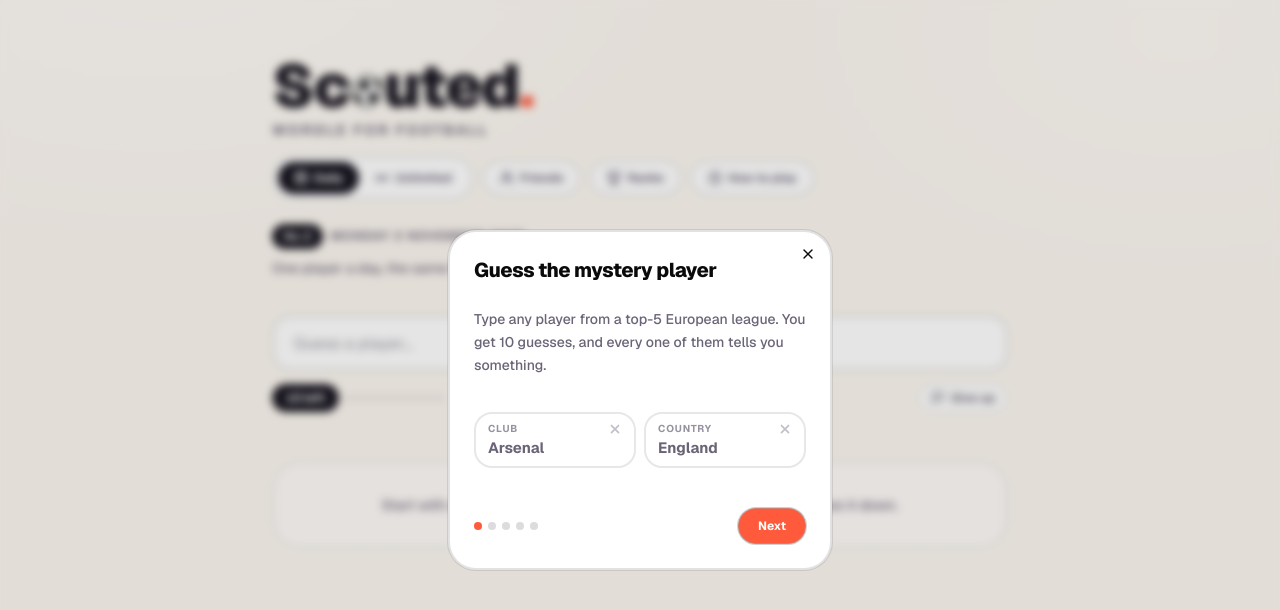
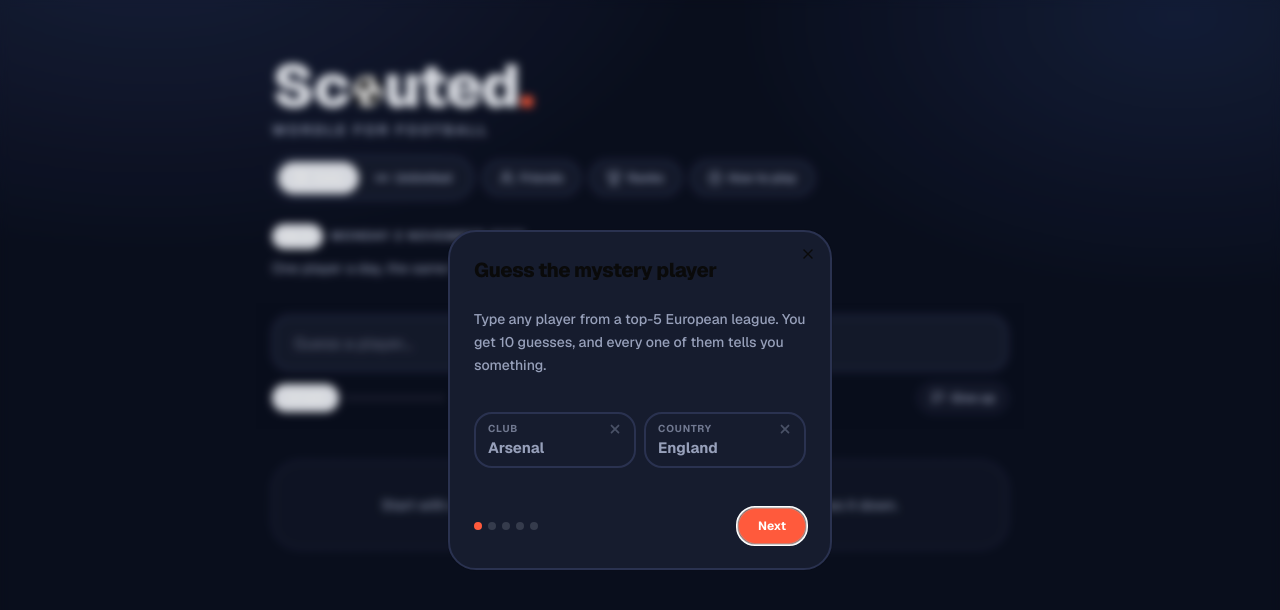
Before and after one commit to Sharone-12/Scouted-wordle-for-football, a Next.js app: page / in a window 1280 px wide. Shown: the top 610 px of the page. Built offline with nearby package versions, Linux system fonts and the light colour scheme.

Commit message:
Floodlit night theme

```diff
--- a/src/app/globals.css
+++ b/src/app/globals.css
@@ -129,35 +129,37 @@
   }
 }
 /* ── Scouted palette ───────────────────────────────────────────────────────
-   Flat saturated fills over a warm canvas. Every pairing below was picked to
-   clear 4.5:1 against its own text colour, because the result colours are the
-   game's primary signal and a washed-out amber would cost players information.
-   Colour is still never alone: each cell also carries an icon.             */
+   Floodlit night. Saturated result colours over a midnight surface, which is
+   what stops the board reading as default white-cards-on-white. Every pairing
+   below clears 4.5:1 against its own text colour, because the result colours
+   are the game's primary signal. Colour is still never alone: each cell also
+   carries an icon.                                                          */
 @theme {
-  --color-canvas: #fcf7f0;
-  --color-canvas-deep: #f0e4d4;
-  --color-ink: #17141f;
-  --color-ink-soft: #6b6477;
+  --color-canvas: #0b1020;
+  --color-canvas-deep: #1f2740;
+  --color-surface: #161c2e;
+  --color-ink: #eef1f8;
+  --color-ink-soft: #97a0ba;
+  --color-edge: #2a3250;
 
-  --color-hit: #0f9d58;
-  --color-hit-soft: #d8f3e4;
+  --color-hit: #22c55e;
+  --color-hit-soft: #123524;
   --color-close: #f5b327;
-  --color-close-soft: #fdeecd;
-  --color-miss: #ffffff;
+  --color-close-soft: #3a2c08;
+  --color-miss: #161c2e;
 
   --color-brand: #ff5a3c;
   --color-brand-deep: #e8402a;
-  --color-cobalt: #2b55e8;
+  --color-cobalt: #4f7cff;
 }
 
 @layer base {
   body {
-    /* The warm cream is the brand surface, so it is left to read as itself.
-       The two washes are faint tints of it rather than the peach and blue
-       that used to sit on top and shift the hue. */
+    /* Two cool pools of light rather than a flat fill, so the surface has
+       somewhere to fall away to. */
     background:
-      radial-gradient(900px 520px at 12% -8%, #fffcf8 0%, transparent 62%),
-      radial-gradient(760px 480px at 92% 4%, #fefaf4 0%, transparent 58%),
+      radial-gradient(900px 540px at 12% -10%, #1a2340 0%, transparent 62%),
+      radial-gradient(760px 480px at 92% 2%, #15203c 0%, transparent 58%),
       var(--color-canvas);
     background-attachment: fixed;
     color: var(--color-ink);
--- a/src/app/leaderboard/page.tsx
+++ b/src/app/leaderboard/page.tsx
@@ -19,7 +19,7 @@ async function Board() {
   return (
     <>
       {entries.length === 0 ? (
-        <p className="mt-8 rounded-[28px] border-2 border-dashed border-ink/15 bg-white/50 p-8 text-center text-sm font-medium text-ink-soft">
+        <p className="mt-8 rounded-[28px] border-2 border-dashed border-edge bg-surface/50 p-8 text-center text-sm font-medium text-ink-soft">
           Nobody has posted a streak yet. Be first.
         </p>
       ) : (
@@ -27,7 +27,7 @@ async function Board() {
           {entries.map((row, i) => (
             <li
               key={`${row.name}-${row.created_at}`}
-              className="flex items-center gap-3 rounded-2xl border-2 border-ink/12 bg-white px-4 py-3"
+              className="flex items-center gap-3 rounded-2xl border-2 border-edge bg-surface px-4 py-3"
             >
               <span className="w-6 text-right text-sm font-black tabular-nums text-ink-soft">
                 {i + 1}
--- a/src/app/page.tsx
+++ b/src/app/page.tsx
@@ -48,7 +48,7 @@ export default function Home() {
               Sc<Ball />uted<span className="text-brand">.</span>
             </span>
           </h1>
-          <div className="mt-8 h-14 animate-pulse rounded-2xl border-2 border-ink/10 bg-white/60" />
+          <div className="mt-8 h-14 animate-pulse rounded-2xl border-2 border-edge bg-surface/60" />
         </main>
       }
     >
--- a/src/components/game.tsx
+++ b/src/components/game.tsx
@@ -272,7 +272,7 @@ export function Game({
         <div className="flex flex-wrap items-center gap-2">
         <nav
           aria-label="Game mode"
-          className="flex rounded-full border-2 border-ink/12 bg-white p-1"
+          className="flex rounded-full border-2 border-edge bg-surface p-1"
         >
           {MODES.map(({ id, label, icon: Icon }) => (
             <button
@@ -293,7 +293,7 @@ export function Game({
 
         <Link
           href="/rooms"
-          className="flex items-center gap-1.5 rounded-full border-2 border-ink/12 bg-white px-4 py-2
+          className="flex items-center gap-1.5 rounded-full border-2 border-edge bg-surface px-4 py-2
                      text-xs font-bold text-ink-soft hover:text-ink"
         >
           <Users aria-hidden className="size-3.5" strokeWidth={2.5} />
@@ -301,7 +301,7 @@ export function Game({
         </Link>
         <Link
           href="/leaderboard"
-          className="flex items-center gap-1.5 rounded-full border-2 border-ink/12 bg-white px-4 py-2
+          className="flex items-center gap-1.5 rounded-full border-2 border-edge bg-surface px-4 py-2
                      text-xs font-bold text-ink-soft hover:text-ink"
         >
           <Trophy aria-hidden className="size-3.5" strokeWidth={2.5} />
@@ -320,7 +320,7 @@ export function Game({
             {mode === "daily" ? puzzleDate : "Unlimited"}
           </span>
           {mode === "unlimited" && (
-            <div className="flex items-center gap-1.5 rounded-full border border-ink/10 bg-white px-3 py-1 text-[11px] font-bold text-ink">
+            <div className="flex items-center gap-1.5 rounded-full border border-edge bg-surface px-3 py-1 text-[11px] font-bold text-ink">
               <Flame
                 aria-hidden
                 className={`size-3.5 ${
@@ -406,7 +406,7 @@ export function Game({
               {target && (
                 <div className="flex items-center">
                   {confirmingGiveUp ? (
-                    <div className="flex items-center gap-1.5 rounded-full border border-brand/30 bg-white px-2 py-1">
+                    <div className="flex items-center gap-1.5 rounded-full border border-brand/30 bg-surface px-2 py-1">
                       <span className="px-1 text-xs font-semibold text-ink-soft">
                         Give up?
                       </span>
@@ -429,7 +429,7 @@ export function Game({
                     <button
                       type="button"
                       onClick={() => setConfirmingGiveUp(true)}
-                      className="flex items-center gap-1.5 rounded-full border border-ink/15 bg-white/80 px-3 py-1.5 text-xs font-bold text-ink-soft transition-colors hover:border-brand/40 hover:bg-white hover:text-brand focus-visible:outline-none focus-visible:ring-2 focus-visible:ring-brand/40 motion-reduce:transition-none"
+                      className="flex items-center gap-1.5 rounded-full border border-edge bg-surface/80 px-3 py-1.5 text-xs font-bold text-ink-soft transition-colors hover:border-brand/40 hover:bg-surface hover:text-brand focus-visible:outline-none focus-visible:ring-2 focus-visible:ring-brand/40 motion-reduce:transition-none"
                     >
                       <Flag aria-hidden className="size-3.5" strokeWidth={2.5} />
                       Give up
@@ -444,7 +444,7 @@ export function Game({
 
       {(guesses.length === 0 && !over) || !target ? (
         <p
-          className="mt-8 rounded-[28px] border-2 border-dashed border-ink/15 bg-white/50 p-8
+          className="mt-8 rounded-[28px] border-2 border-dashed border-edge bg-surface/50 p-8
                      text-center text-sm font-medium text-ink-soft"
         >
           Start with any player from a top-5 league. Even a wrong guess narrows it down.
--- a/src/components/guess-input.tsx
+++ b/src/components/guess-input.tsx
@@ -62,7 +62,7 @@ export function GuessInput({ players, guessed, disabled, onGuess }: Props) {
           setActive(0);
         }}
         onKeyDown={onKeyDown}
-        className="h-14 w-full rounded-2xl border-2 border-ink/15 bg-white px-5 text-base
+        className="h-14 w-full rounded-2xl border-2 border-edge bg-surface px-5 text-base
                    font-semibold outline-none placeholder:font-medium placeholder:text-ink-soft/60
                    focus-visible:border-brand
                    disabled:cursor-not-allowed disabled:bg-canvas-deep disabled:text-ink-soft"
@@ -73,7 +73,7 @@ export function GuessInput({ players, guessed, disabled, onGuess }: Props) {
           id="guess-options"
           role="listbox"
           className="absolute z-20 mt-2 w-full overflow-hidden rounded-2xl border-2
-                     border-ink/15 bg-white"
+                     border-edge bg-surface"
         >
           {matches.map((p, i) => (
             <li key={p.id} role="option" aria-selected={i === active}>
@@ -87,7 +87,7 @@ export function GuessInput({ players, guessed, disabled, onGuess }: Props) {
                 }}
                 onMouseEnter={() => setActive(i)}
                 className={`flex w-full items-baseline justify-between gap-3 px-5 py-3 text-left
-                            ${i === active ? "bg-brand text-white" : "bg-white"}`}
+                            ${i === active ? "bg-brand text-white" : "bg-surface"}`}
               >
                 <span className="flex items-center gap-2 font-bold">
                   <Image
--- a/src/components/guess-row.tsx
+++ b/src/components/guess-row.tsx
@@ -8,7 +8,7 @@ import { compare, type Cell, type Player } from "@/lib/game";
 const TONE: Record<Cell["state"], string> = {
   hit: "bg-hit text-white border-hit",
   close: "bg-close text-ink border-close",
-  miss: "bg-miss text-ink-soft border-ink/10",
+  miss: "bg-miss text-ink-soft border-edge",
 };
 
 const UCL_TONE: Record<Cell["state"], string> = {
@@ -152,7 +152,7 @@ function CellBox({ cell, badge }: { cell: Cell; badge?: string }) {
             }
           />
         </summary>
-        <p className="mt-2 border-t-2 border-ink/15 pt-2 text-[11px] font-medium leading-snug">
+        <p className="mt-2 border-t-2 border-edge pt-2 text-[11px] font-medium leading-snug">
           {cell.note}
         </p>
       </details>
@@ -196,10 +196,10 @@ export function GuessRow({
       className={`rounded-[28px] border-2 p-4 sm:p-5 transition-all motion-reduce:transition-none
                   ${
                     isAnswer
-                      ? "border-brand bg-white"
+                      ? "border-brand bg-surface"
                       : correct
                         ? "border-hit bg-hit-soft"
-                        : "border-ink/12 bg-white"
+                        : "border-edge bg-surface"
                   }`}
     >
       <div className="mb-3 flex items-center gap-3">
--- a/src/components/how-to-play.tsx
+++ b/src/components/how-to-play.tsx
@@ -28,7 +28,7 @@ function Cell({
   const tones = {
     hit: "bg-hit text-white border-hit",
     close: "bg-close text-ink border-close",
-    miss: "bg-miss text-ink-soft border-ink/10",
+    miss: "bg-miss text-ink-soft border-edge",
   };
   return (
     <div className={`rounded-2xl border-2 px-3 py-2 ${tones[tone]}`}>
@@ -127,7 +127,7 @@ export function HowToPlay() {
           setStep(0);
           setOpen(true);
         }}
-        className="flex items-center gap-1.5 rounded-full border-2 border-ink/12 bg-white px-4 py-2
+        className="flex items-center gap-1.5 rounded-full border-2 border-edge bg-surface px-4 py-2
                    text-xs font-bold text-ink-soft hover:text-ink"
       >
         <HelpCircle aria-hidden className="size-3.5" strokeWidth={2.5} />
@@ -135,7 +135,7 @@ export function HowToPlay() {
       </button>
 
       <Dialog open={open} onOpenChange={(next) => (next ? setOpen(true) : close())}>
-        <DialogContent className="max-w-md rounded-[28px] border-2 border-ink/12 bg-white p-6">
+        <DialogContent className="max-w-md rounded-[28px] border-2 border-edge bg-surface p-6">
           <DialogTitle className="text-xl font-extrabold tracking-tight">
             {current.title}
           </DialogTitle>
--- a/src/components/save-streak-dialog.tsx
+++ b/src/components/save-streak-dialog.tsx
@@ -59,7 +59,7 @@ export function SaveStreakDialog({
 
   return (
     <Dialog open={streak !== null && !!runId} onOpenChange={(next) => !next && onClose()}>
-      <DialogContent className="max-w-sm rounded-[28px] border-2 border-ink/12 bg-white p-6">
+      <DialogContent className="max-w-sm rounded-[28px] border-2 border-edge bg-surface p-6">
         <DialogTitle className="flex items-center gap-2 text-xl font-extrabold tracking-tight">
           <Flame aria-hidden className="size-5 text-brand" strokeWidth={2.5} />
           {streak} in a row
@@ -90,14 +90,14 @@ export function SaveStreakDialog({
               autoFocus
               onChange={(e) => setName(e.target.value)}
               onKeyDown={(e) => e.key === "Enter" && submit()}
-              className="mt-4 h-12 w-full rounded-2xl border-2 border-ink/15 bg-white px-4
+              className="mt-4 h-12 w-full rounded-2xl border-2 border-edge bg-surface px-4
                          text-base font-semibold outline-none focus-visible:border-brand"
             />
             <div className="mt-3 flex gap-2">
               <button
                 type="button"
                 onClick={onClose}
-                className="h-12 flex-1 rounded-2xl border-2 border-ink/12 text-sm font-bold text-ink-soft"
+                className="h-12 flex-1 rounded-2xl border-2 border-edge text-sm font-bold text-ink-soft"
               >
                 Not now
               </button>
--- a/src/components/stats-bar.tsx
+++ b/src/components/stats-bar.tsx
@@ -4,7 +4,7 @@ import { winRate, type ModeStats } from "@/lib/stats";
 
 function Stat({ label, value }: { label: string; value: string | number }) {
   return (
-    <div className="flex flex-col items-center rounded-2xl border-2 border-ink/10 bg-white px-3 py-2">
+    <div className="flex flex-col items-center rounded-2xl border-2 border-edge bg-surface px-3 py-2">
       <span className="text-lg font-black tabular-nums leading-none">{value}</span>
       <span className="mt-1 text-[10px] font-bold uppercase tracking-[0.08em] text-ink-soft">
         {label}
--- a/src/components/submit-streak.tsx
+++ b/src/components/submit-streak.tsx
@@ -8,7 +8,7 @@ import Link from "next/link";
  */
 export function SubmitStreak() {
   return (
-    <p className="mt-8 rounded-[28px] border-2 border-dashed border-ink/15 bg-white/50 p-5
+    <p className="mt-8 rounded-[28px] border-2 border-dashed border-edge bg-surface/50 p-5
                   text-center text-sm font-medium text-ink-soft">
       Streaks are posted at the end of an{" "}
       <Link href="/" className="font-bold text-ink underline">
```
Also changed, not shown: src/components/room-game.tsx (+6 -6 lines), src/components/rooms-lobby.tsx (+4 -4 lines).
